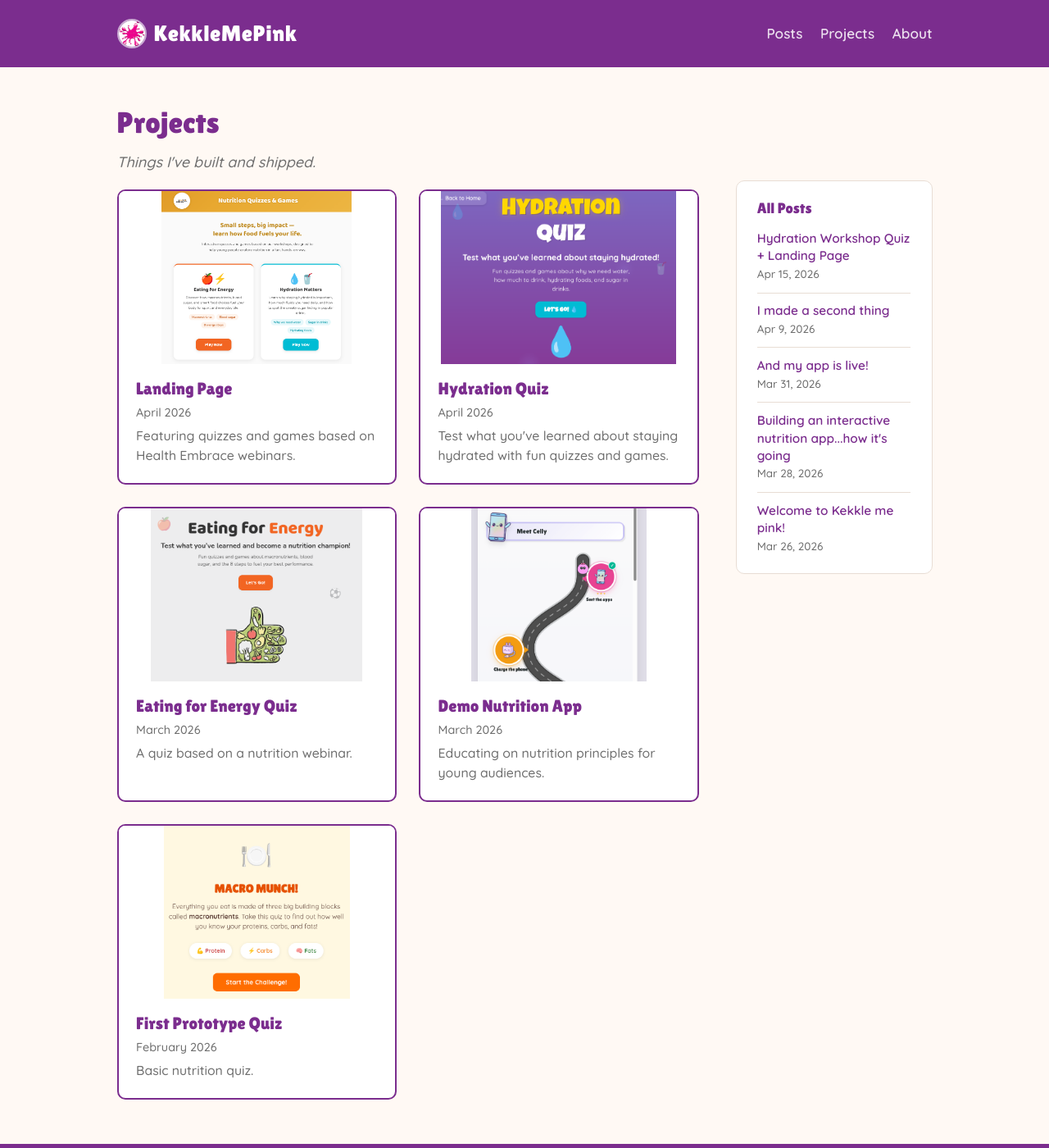
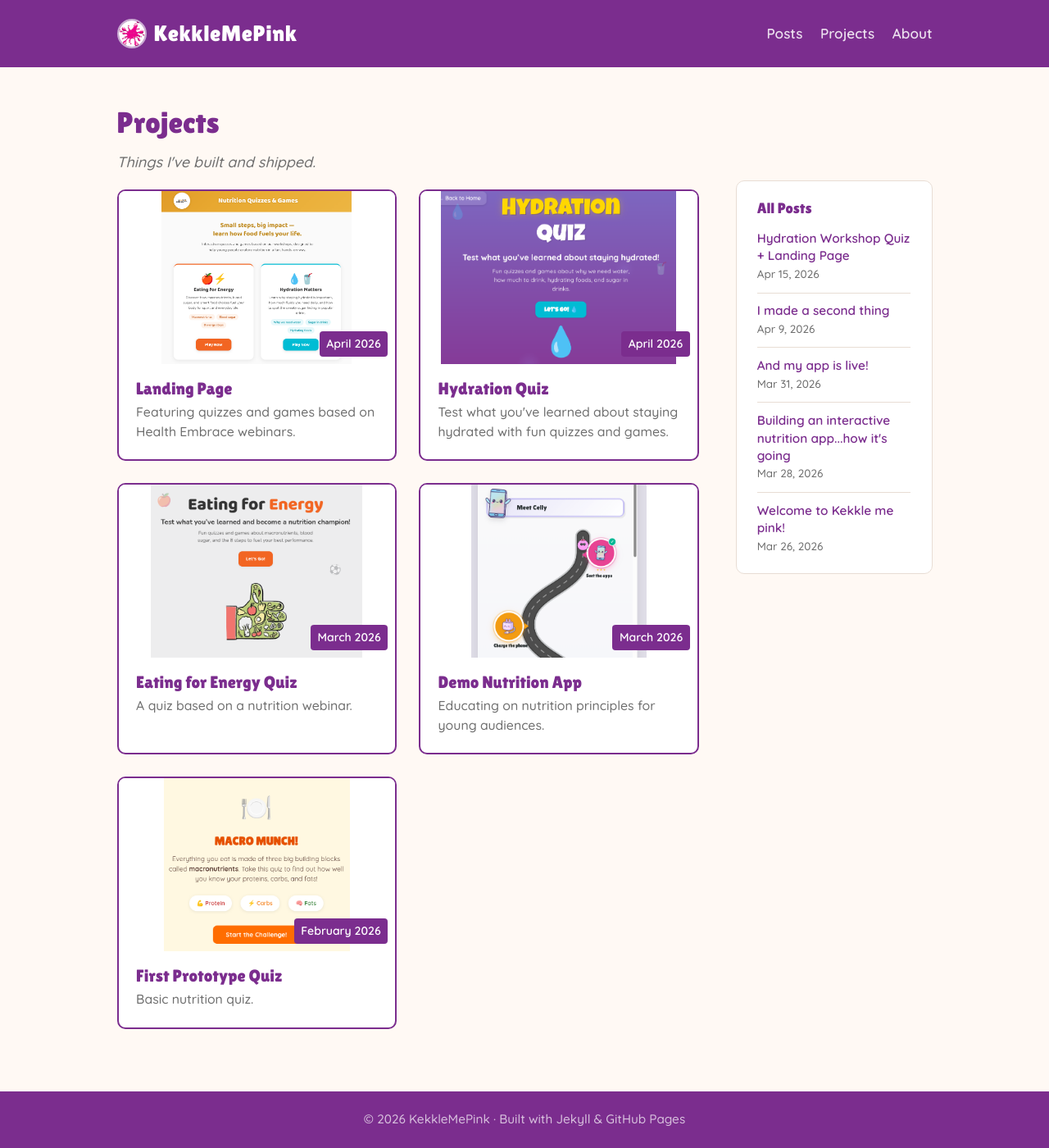
Before and after one commit to Kekkle/kekkles-korner, a Jekyll site: the page built from projects.html, in a window 1280 px wide and 1400 px high. Shown: the whole window at 82% size. Built offline with Jekyll 4.4.1, drawn with Linux system fonts in a browser that asks for light colours.

Commit message:
Style project date as overlay badge on card image
Move date inside the image container and position it as a
purple badge at the bottom-right corner with white text.

Made-with: Cursor

```diff
--- a/_sass/_custom.scss
+++ b/_sass/_custom.scss
@@ -361,6 +361,7 @@ hr {
 }
 
 .project-card-image {
+  position: relative;
   aspect-ratio: 16 / 10;
   overflow: hidden;
   background: var(--warm-card);
@@ -389,10 +390,16 @@ hr {
 }
 
 .project-card-date {
-  display: block;
-  font-size: 0.8rem;
-  color: var(--text-light);
-  margin-bottom: 0.3em;
+  position: absolute;
+  bottom: 0.5rem;
+  right: 0.5rem;
+  font-family: 'Quicksand', sans-serif;
+  font-weight: 600;
+  font-size: 0.78rem;
+  color: #fff;
+  background: var(--purple);
+  padding: 0.25em 0.6em;
+  border-radius: 4px;
 }
 
 .project-card-desc {
--- a/projects.html
+++ b/projects.html
@@ -11,12 +11,12 @@ permalink: /projects/
   <a href="{{ project.url }}" class="project-card" target="_blank" rel="noopener noreferrer">
     <div class="project-card-image">
       <img src="{{ project.image | relative_url }}" alt="{{ project.title }}">
+      {% if project.date %}
+      <span class="project-card-date">{{ project.date }}</span>
+      {% endif %}
     </div>
     <div class="project-card-info">
       <h2 class="project-card-title">{{ project.title }}</h2>
-      {% if project.date %}
-      <span class="project-card-date">{{ project.date }}</span>
-      {% endif %}
       {% if project.description %}
       <p class="project-card-desc">{{ project.description }}</p>
       {% endif %}
```
